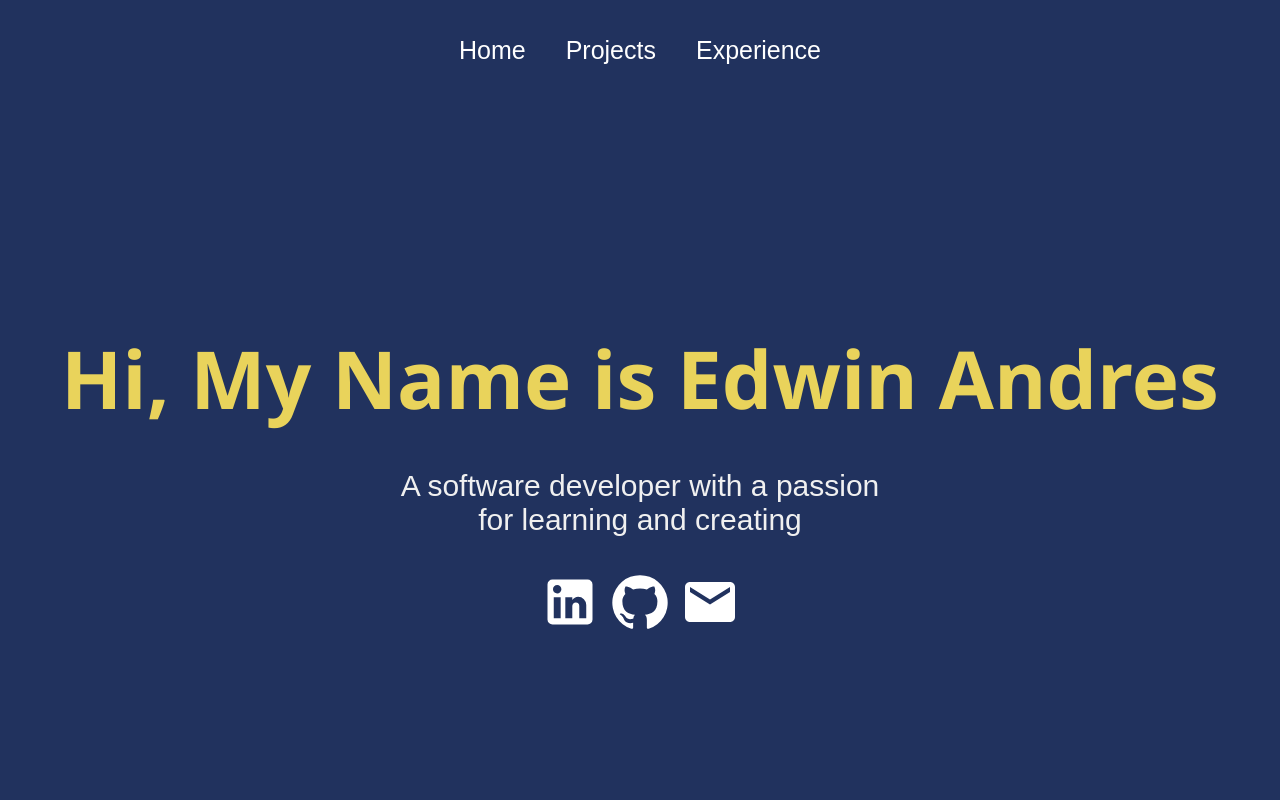
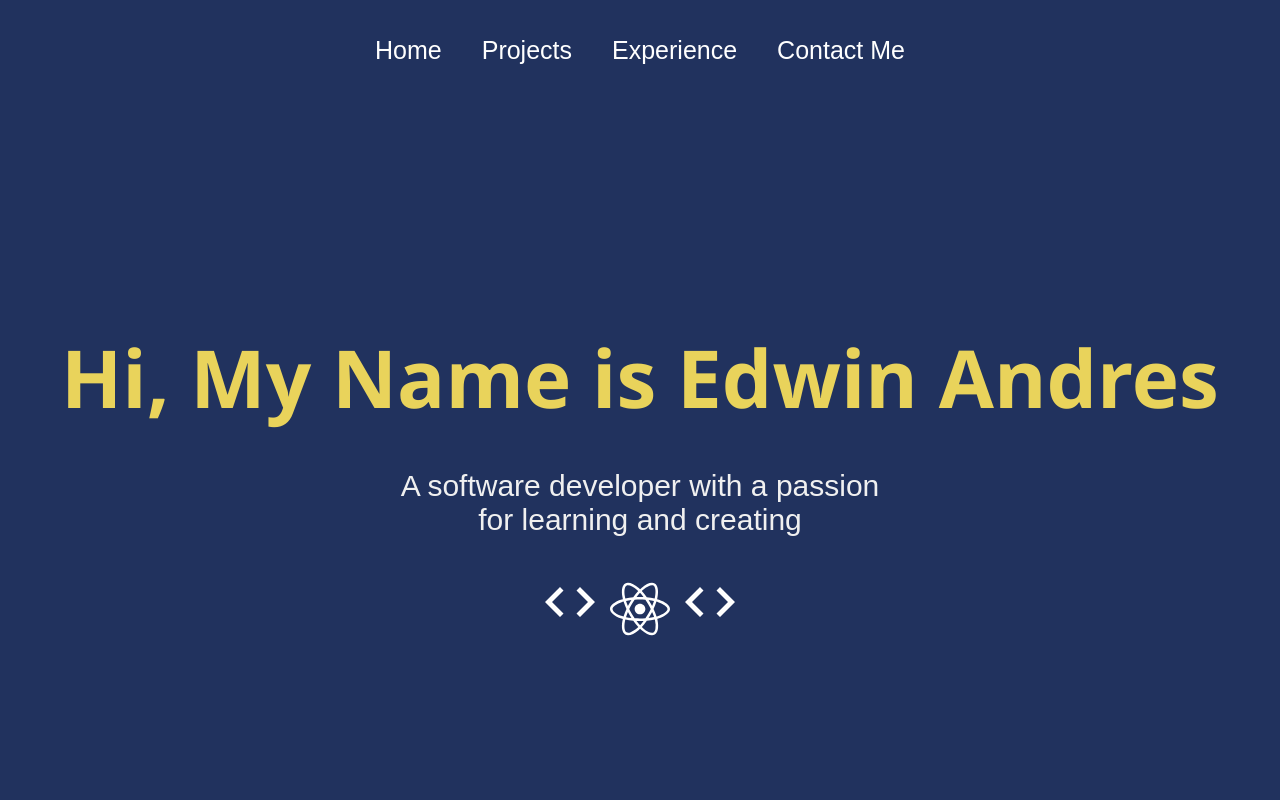
Before and after one commit to EdwinAMG/Edwin-personal-portfolio, a React (Create React App) app: page / in a window 1280 px wide. Shown: the top 800 px of the page. Built offline with nearby package versions, Linux system fonts and the light colour scheme.

Commit message:
Add links to buttons

```diff
--- a/package.json
+++ b/package.json
@@ -5,6 +5,8 @@
   "dependencies": {
     "@emotion/react": "^11.11.1",
     "@emotion/styled": "^11.11.0",
+    "@fortawesome/free-brands-svg-icons": "^6.4.2",
+    "@fortawesome/react-fontawesome": "^0.2.0",
     "@mui/icons-material": "^5.14.9",
     "@mui/material": "^5.14.10",
     "@testing-library/jest-dom": "^5.17.0",
@@ -40,5 +42,8 @@
       "last 1 firefox version",
       "last 1 safari version"
     ]
+  },
+  "devDependencies": {
+    "@babel/plugin-proposal-private-property-in-object": "^7.21.11"
   }
 }
--- a/src/App.js
+++ b/src/App.js
@@ -6,6 +6,7 @@ import Experience from "./pages/Experience";
 import Navbar from "./components/Navbar";
 import Footer from "./components/Footer";
 import ProjectDisplay from "./pages/ProjectDisplay";
+import ContactMe from "./pages/ContactMe";
 
 function App() {
   return (
@@ -17,7 +18,7 @@ function App() {
           <Route path="/projects" element={<Projects />} />
           <Route path="/project/:id" element={<ProjectDisplay />} />
           <Route path="/experience" element={<Experience />} />
-          {/* <Route path="/contact" element={<ContactMe/>}/> */}
+          <Route path="/contact" element={<ContactMe />} />
         </Routes>
         <Footer />
       </Router>
--- a/src/components/Footer.js
+++ b/src/components/Footer.js
@@ -8,9 +8,24 @@ function Footer() {
   return (
     <div className="footer">
       <div className="socialMedia">
-        <LinkedInIcon />
-        <GitHubIcon />
-        <MicrosoftIcon />
+        <a
+          href="https://www.linkedin.com/in/edwin-andres-monsalve-giraldo-6934b126a/"
+          target="_blank"
+          rel="noreferrer"
+        >
+          <LinkedInIcon />
+        </a>
+
+        <a href="https://github.com/EdwinAMG" target="_blank" rel="noreferrer">
+          <GitHubIcon />
+        </a>
+        <a
+          href="https://teams.microsoft.com/l/chat/0/0?users=edwin.monsalve@eia.edu.co"
+          target="_blank"
+          rel="noreferrer"
+        >
+          <MicrosoftIcon />
+        </a>
       </div>
       <p> &copy;2023 Edwin Monsalve</p>
     </div>
--- a/src/components/Navbar.js
+++ b/src/components/Navbar.js
@@ -27,6 +27,7 @@ const Navbar = () => {
         <Link to="/">Home</Link>
         <Link to="/projects">Projects</Link>
         <Link to="/experience">Experience</Link>
+        <Link to="/contact">Contact Me</Link>
       </div>
     </div>
   );
--- /dev/null
+++ b/src/pages/ContactMe.js
@@ -0,0 +1,7 @@
+import React from "react";
+
+function ContactMe() {
+  return <div>ContactMe</div>;
+}
+
+export default ContactMe;
--- a/src/pages/Home.js
+++ b/src/pages/Home.js
@@ -1,7 +1,7 @@
 import React from "react";
-import LinkedInIcon from "@mui/icons-material/LinkedIn";
-import GitHubIcon from "@mui/icons-material/GitHub";
-import EmailIcon from "@mui/icons-material/Email";
+import CodeIcon from "@mui/icons-material/Code";
+import { FontAwesomeIcon } from "@fortawesome/react-fontawesome";
+import { faReact } from "@fortawesome/free-brands-svg-icons";
 import "../Styles/Home.css";
 
 function Home() {
@@ -11,9 +11,9 @@ function Home() {
         <h2>Hi, My Name is Edwin Andres</h2>
         <div className="prompt">
           <p>A software developer with a passion for learning and creating</p>
-          <LinkedInIcon />
-          <GitHubIcon />
-          <EmailIcon />
+          <CodeIcon />
+          <FontAwesomeIcon icon={faReact} />
+          <CodeIcon />
         </div>
       </div>
       <div className="skills">
```
Also changed, not shown: 1 other file (tests, documents, lock files or other folders).
